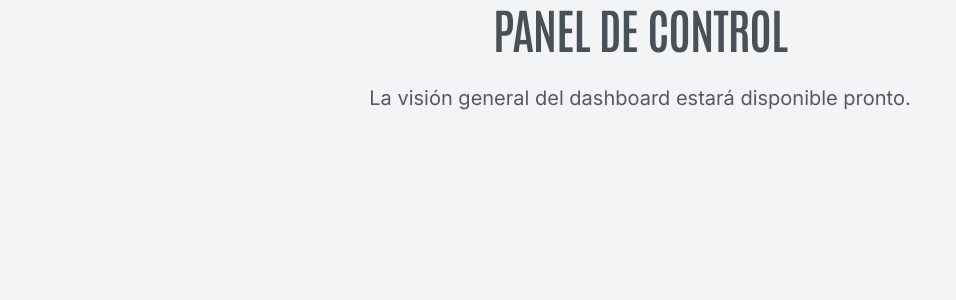
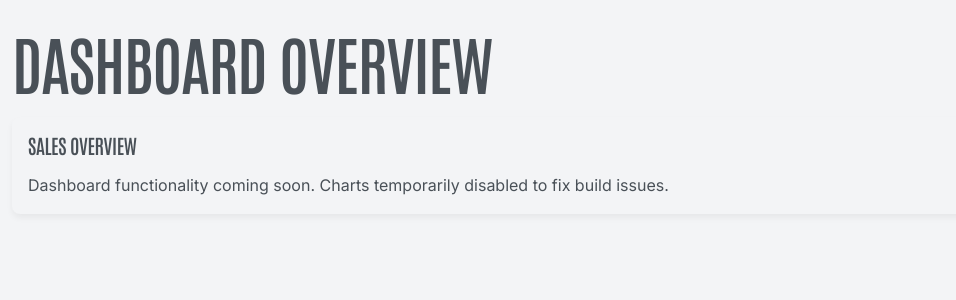
Before and after one commit to KenRoach/mealkitz, a React (Vite) app: page /dashboard/overview in a window 1280 px wide. Shown: the top 300 px of the page, without its empty margins (0-956 px from the left). Built offline with nearby package versions, Linux system fonts and the light colour scheme.

Commit message:
Fix blank screen: Remove problematic recharts dependency causing build errors

```diff
--- a/src/pages/DashboardOverview.tsx
+++ b/src/pages/DashboardOverview.tsx
@@ -1,10 +1,47 @@
 import React from 'react';
+import { Container, Row, Col, Card } from 'react-bootstrap';
+// Temporarily commenting out recharts to fix build issues
+// import { LineChart, Line, XAxis, YAxis, CartesianGrid, Tooltip, Legend, ResponsiveContainer } from 'recharts';
 
 export default function DashboardOverview() {
+  // Temporarily commenting out chart data
+  // const data = [
+  //   { name: 'Jan', sales: 4000, orders: 2400 },
+  //   { name: 'Feb', sales: 3000, orders: 1398 },
+  //   { name: 'Mar', sales: 2000, orders: 9800 },
+  //   { name: 'Apr', sales: 2780, orders: 3908 },
+  //   { name: 'May', sales: 1890, orders: 4800 },
+  //   { name: 'Jun', sales: 2390, orders: 3800 },
+  // ];
+
   return (
-    <div className="text-center">
-      <h2 className="primary-heading mb-4">Panel de Control</h2>
-      <p className="lead text-muted">La visión general del dashboard estará disponible pronto.</p>
-    </div>
+    <Container fluid className="py-4">
+      <Row>
+        <Col>
+          <h1>Dashboard Overview</h1>
+          <Card>
+            <Card.Body>
+              <Card.Title>Sales Overview</Card.Title>
+              <Card.Text>
+                Dashboard functionality coming soon. Charts temporarily disabled to fix build issues.
+              </Card.Text>
+              {/* Temporarily commenting out chart
+              <ResponsiveContainer width="100%" height={300}>
+                <LineChart data={data}>
+                  <CartesianGrid strokeDasharray="3 3" />
+                  <XAxis dataKey="name" />
+                  <YAxis />
+                  <Tooltip />
+                  <Legend />
+                  <Line type="monotone" dataKey="sales" stroke="#8884d8" />
+                  <Line type="monotone" dataKey="orders" stroke="#82ca9d" />
+                </LineChart>
+              </ResponsiveContainer>
+              */}
+            </Card.Body>
+          </Card>
+        </Col>
+      </Row>
+    </Container>
   );
 }
```
